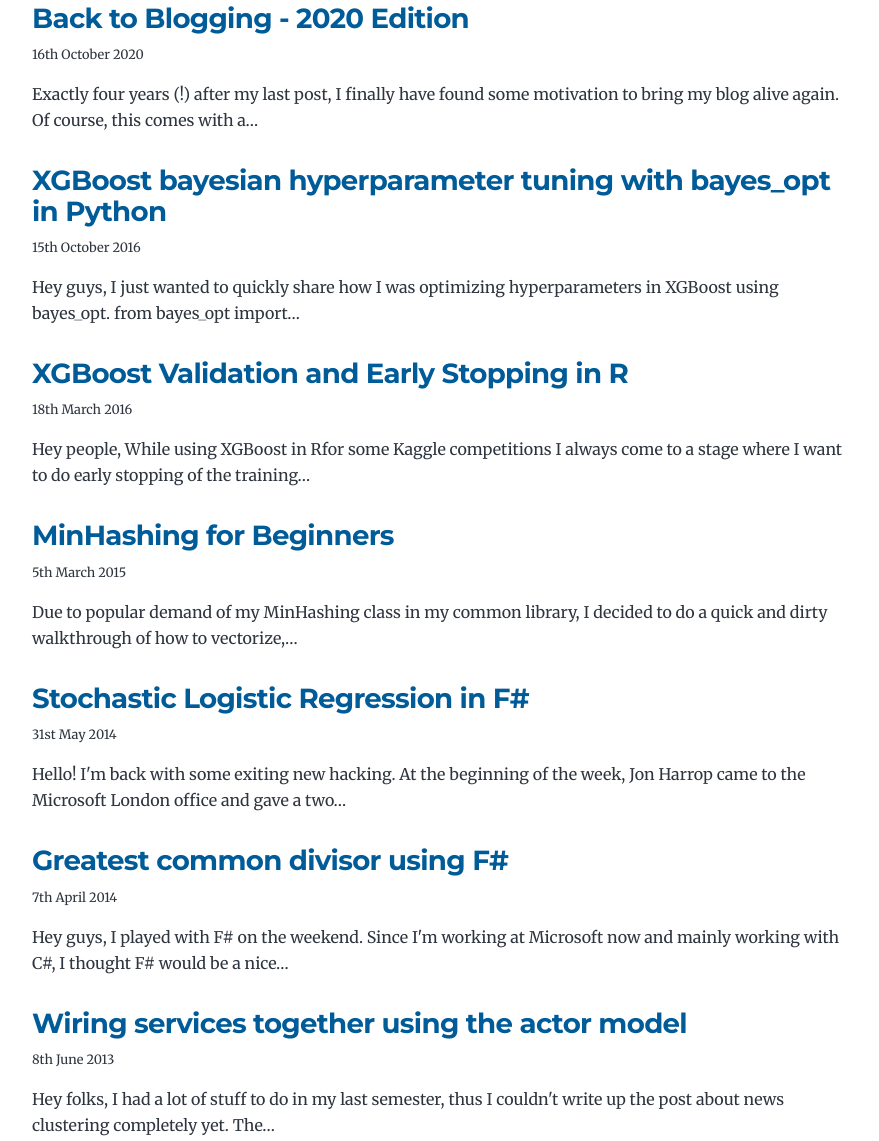
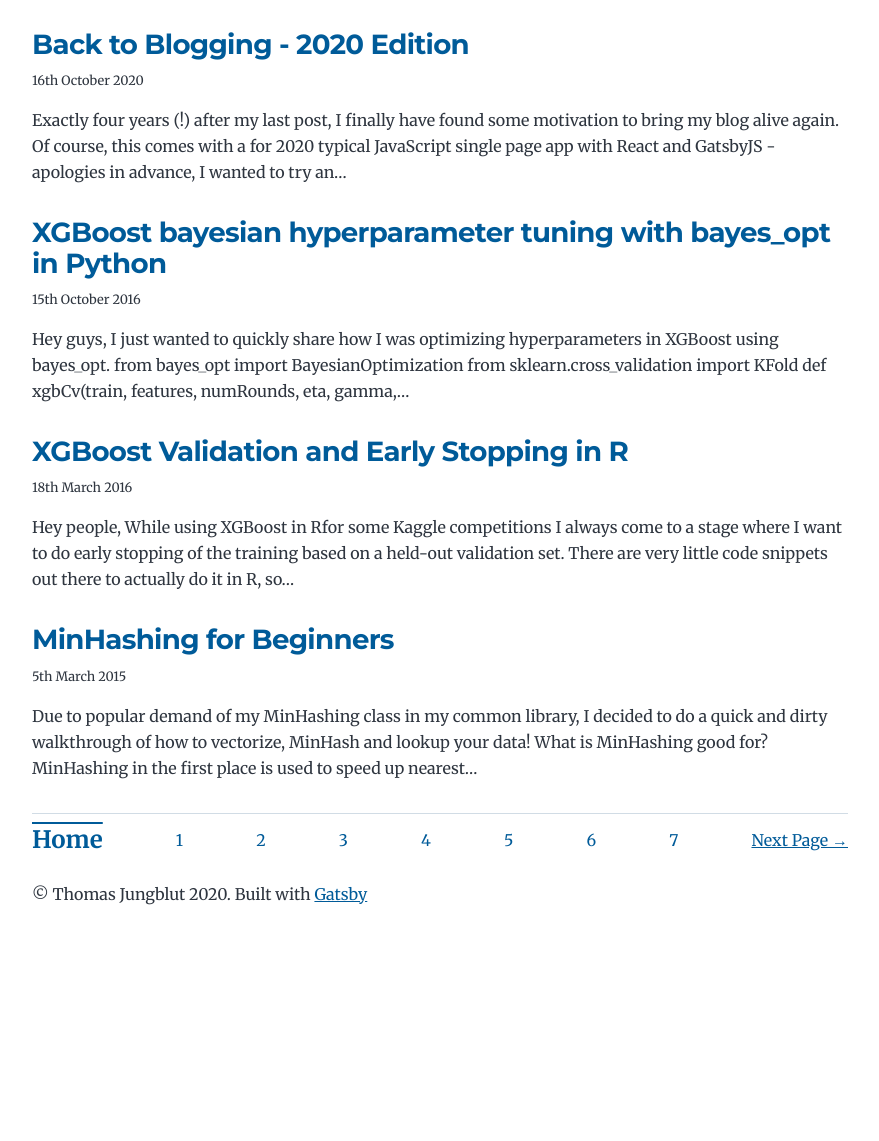
Before and after one commit to thomasjungblut/thomasjungblut.com, a Gatsby site: page / in a window 1280 px wide. Shown: the part 589-1730 px from the top of the page, without its empty margins (200-1079 px from the left). After the commit the page ends 1559 px from the top, so only its background shows below. Built offline with nearby package versions, Linux system fonts and the light colour scheme; Gatsby itself is replaced by a stand-in of ours.

Commit message:
add paging support (computer scientist edition)

```diff
--- a/gatsby-node.js
+++ b/gatsby-node.js
@@ -56,6 +56,24 @@
       })
     })
   }
+
+  // Create blog post list pages
+  const postsPerPage = 5;
+  const numPages = Math.ceil(posts.length / postsPerPage);
+
+  Array.from({ length: numPages }).forEach((_, i) => {
+    createPage({
+      path: i === 0 ? `/` : `/page/${i}`,
+      component: path.resolve('./src/templates/blog-list.js'),
+      context: {
+        limit: postsPerPage,
+        skip: i * postsPerPage,
+        numPages,
+        currentPage: i
+      },
+    });
+  });
+
 }
 
 exports.onCreateNode = ({ node, actions, getNode }) => {
--- a/src/style.css
+++ b/src/style.css
@@ -27,11 +27,9 @@
   --spacing-20: 5rem;
   --spacing-24: 6rem;
   --spacing-32: 8rem;
-  --fontFamily-sans: Montserrat, system-ui, -apple-system, BlinkMacSystemFont,
-    "Segoe UI", Roboto, "Helvetica Neue", Arial, "Noto Sans", sans-serif,
-    "Apple Color Emoji", "Segoe UI Emoji", "Segoe UI Symbol", "Noto Color Emoji";
-  --fontFamily-serif: "Merriweather", "Georgia", Cambria, "Times New Roman",
-    Times, serif;
+  --fontFamily-sans: Montserrat, system-ui, -apple-system, BlinkMacSystemFont, "Segoe UI", Roboto, "Helvetica Neue",
+    Arial, "Noto Sans", sans-serif, "Apple Color Emoji", "Segoe UI Emoji", "Segoe UI Symbol", "Noto Color Emoji";
+  --fontFamily-serif: "Merriweather", "Georgia", Cambria, "Times New Roman", Times, serif;
   --font-body: var(--fontFamily-serif);
   --font-heading: var(--fontFamily-sans);
   --fontWeight-normal: 400;
@@ -317,6 +315,25 @@
   margin: var(--spacing-0);
 }
 
+.pagination ul {
+  display: flex;
+  flex-wrap: wrap;
+  justify-content: space-between;
+  align-items: center;
+  list-style: none;
+  margin: var(--spacing-0) var(--spacing-0) var(--spacing-0) var(--spacing-0);
+}
+
+.pagination .active {
+  font-size: 1.5em;
+  font-weight: bold;
+  text-decoration: overline;
+}
+
+.pagination .inactive {
+  text-decoration: none;
+}
+
 .gatsby-highlight {
   margin-bottom: var(--spacing-8);
 }
--- a/src/pages/index.js
+++ b/src/templates/blog-list.js
@@ -5,9 +5,13 @@
 import Layout from "../components/layout"
 import SEO from "../components/seo"
 
-const BlogIndex = ({ data, location }) => {
+const BlogIndex = ({ data, location, pageContext }) => {
   const siteTitle = data.site.siteMetadata?.title || `Title`
   const posts = data.allMarkdownRemark.nodes
+  const currentPage = pageContext.currentPage
+  const numPages = pageContext.numPages
+  const isFirstPage = currentPage === 0
+  const isLastPage = currentPage === numPages - 1
 
   if (posts.length === 0) {
     return (
@@ -23,8 +27,8 @@
 
   return (
     <Layout location={location} title={siteTitle}>
-      <SEO title="All posts" />
-      <Bio />
+      <SEO title={isFirstPage ? "Home" : "Page " + currentPage} />
+      {isFirstPage && <Bio />}
       <ol style={{ listStyle: `none` }}>
         {posts.map(post => {
           const title = post.frontmatter.title || post.fields.slug
@@ -57,6 +61,35 @@
           )
         })}
       </ol>
+      <hr />
+      <div className="pagination">
+        <ul>
+          {!isFirstPage && (
+            <Link to={currentPage - 1 === 0 ? '/' : `/page/${currentPage - 1}`} rel="prev">
+              ← Previous Page
+            </Link>
+          )}
+          {
+            Array.from({ length: numPages }, (_, i) => (
+              <li
+                key={`pagination-number-${i}`}
+                style={{
+                  margin: 0,
+                }}
+              >
+                <Link to={`${i === 0 ? '/' : `/page/${i}`}`} className={`${i === currentPage ? 'active' : 'inactive'}`}>
+                  {`${i === 0 ? 'Home' : `${i}`}`}
+                </Link>
+              </li>
+            ))
+          }
+          {!isLastPage && (
+            <Link to={`/page/${currentPage + 1}`} rel="next">
+              Next Page →
+            </Link>
+          )}
+        </ul>
+      </div>
     </Layout>
   )
 }
@@ -64,15 +97,18 @@
 export default BlogIndex
 
 export const pageQuery = graphql`
-  query {
+  query blogPageQuery($skip: Int!, $limit: Int!) {
     site {
       siteMetadata {
         title
       }
     }
-    allMarkdownRemark(sort: { fields: [frontmatter___date], order: DESC }) {
+    allMarkdownRemark(
+      sort: { fields: [frontmatter___date], order: DESC }
+      limit: $limit
+      skip: $skip) {
       nodes {
-        excerpt
+        excerpt(pruneLength: 250)
         fields {
           slug
         }
```
